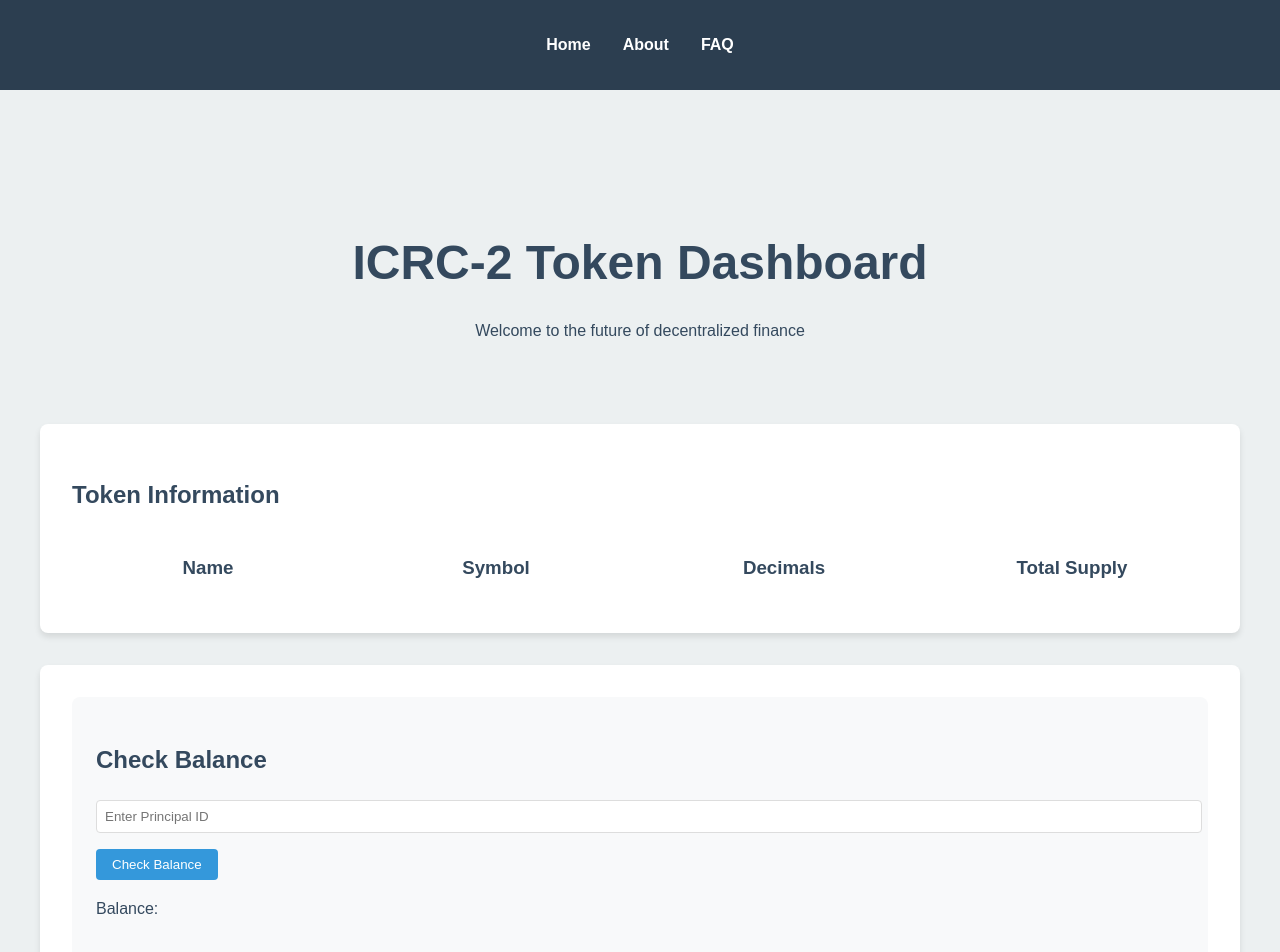
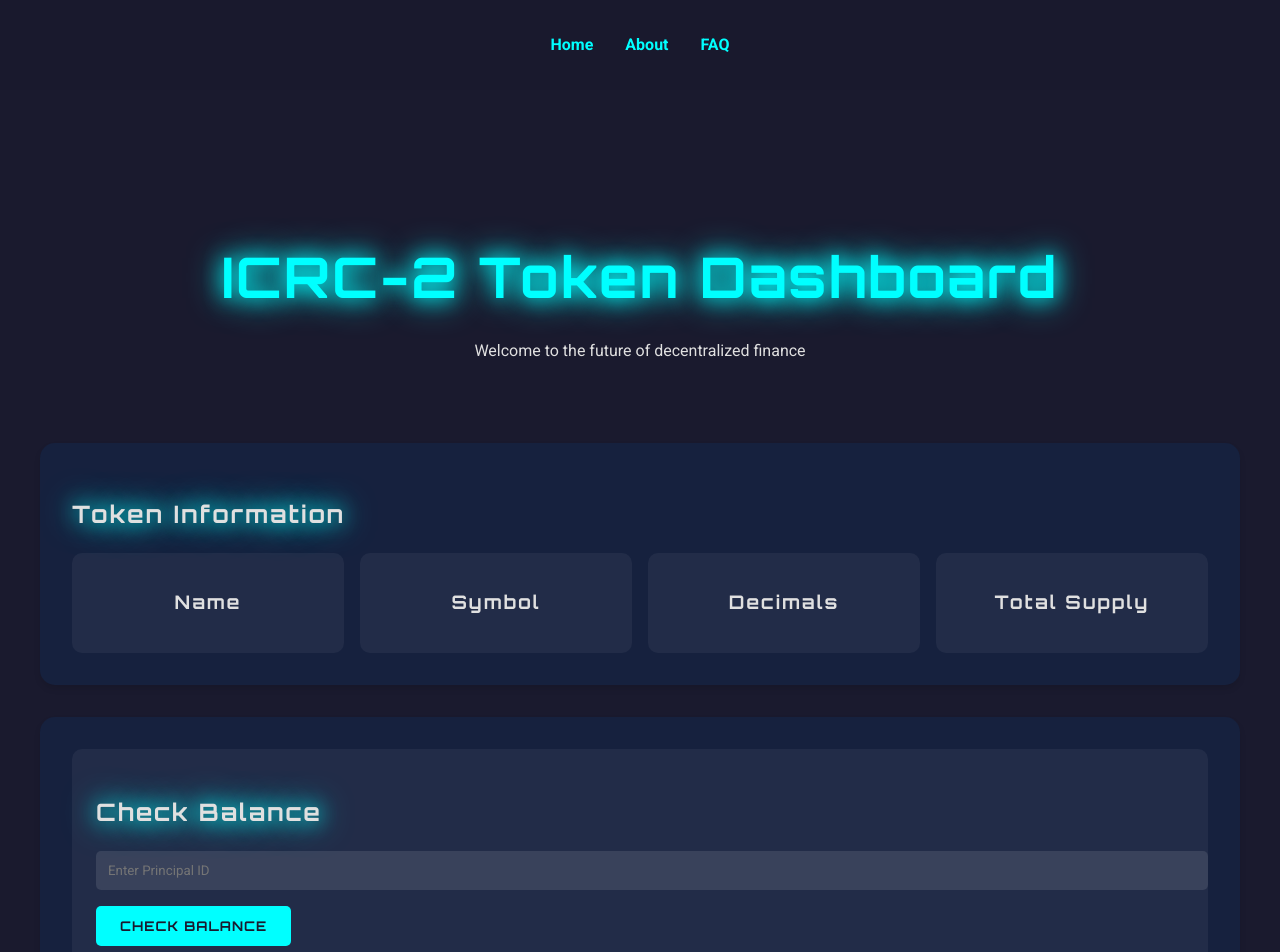
Before and after one commit to Caffeine-Gallery/ledgerloom-019295cd0b51, a website built with Vite: page frontend/index.html in a window 1280 px wide. Shown: the top 952 px of the page. Built offline with nearby package versions, Linux system fonts and the light colour scheme; what @dfinity/agent would draw is missing.

Commit message:
019295d3-ff66-7aa4-b6f0-d0e6ab1d5fd8

```diff
--- a/frontend/index.css
+++ b/frontend/index.css
@@ -1,12 +1,14 @@
 :root {
-    --primary-color: #3498db;
-    --secondary-color: #2c3e50;
-    --background-color: #ecf0f1;
-    --text-color: #34495e;
+    --primary-color: #00ffff;
+    --secondary-color: #8a2be2;
+    --background-color: #1a1a2e;
+    --text-color: #e0e0e0;
+    --card-background: #16213e;
+    --neon-glow: 0 0 10px var(--primary-color);
 }
 
 body {
-    font-family: 'Arial', sans-serif;
+    font-family: 'Roboto', sans-serif;
     line-height: 1.6;
     color: var(--text-color);
     background-color: var(--background-color);
@@ -14,9 +16,18 @@ body {
     padding: 0;
 }
 
+h1, h2, h3 {
+    font-family: 'Orbitron', sans-serif;
+    letter-spacing: 2px;
+}
+
 header {
-    background-color: var(--secondary-color);
+    background-color: rgba(26, 26, 46, 0.8);
+    backdrop-filter: blur(10px);
     padding: 1rem 0;
+    position: sticky;
+    top: 0;
+    z-index: 1000;
 }
 
 nav ul {
@@ -31,9 +42,15 @@ nav ul li {
 }
 
 nav ul li a {
-    color: white;
+    color: var(--primary-color);
     text-decoration: none;
     font-weight: bold;
+    transition: color 0.3s ease;
+}
+
+nav ul li a:hover {
+    color: var(--secondary-color);
+    text-shadow: var(--neon-glow);
 }
 
 main {
@@ -48,16 +65,24 @@ main {
 }
 
 .hero h1 {
-    font-size: 3rem;
+    font-size: 3.5rem;
     margin-bottom: 1rem;
+    color: var(--primary-color);
+    text-shadow: var(--neon-glow);
 }
 
 .token-info, .token-actions, .faq {
-    background-color: white;
-    border-radius: 8px;
+    background-color: var(--card-background);
+    border-radius: 15px;
     padding: 2rem;
     margin-bottom: 2rem;
     box-shadow: 0 4px 6px rgba(0, 0, 0, 0.1);
+    transition: transform 0.3s ease, box-shadow 0.3s ease;
+}
+
+.token-info:hover, .token-actions:hover, .faq:hover {
+    transform: translateY(-5px);
+    box-shadow: 0 6px 12px rgba(0, 255, 255, 0.2);
 }
 
 .info-grid {
@@ -68,48 +93,73 @@ main {
 
 .info-item {
     text-align: center;
+    padding: 1rem;
+    background-color: rgba(255, 255, 255, 0.05);
+    border-radius: 10px;
+    transition: background-color 0.3s ease;
+}
+
+.info-item:hover {
+    background-color: rgba(255, 255, 255, 0.1);
 }
 
 .action-card {
-    background-color: #f8f9fa;
-    border-radius: 8px;
+    background-color: rgba(255, 255, 255, 0.05);
+    border-radius: 10px;
     padding: 1.5rem;
     margin-bottom: 1rem;
 }
 
 input[type="text"], input[type="number"] {
     width: 100%;
-    padding: 0.5rem;
+    padding: 0.75rem;
     margin-bottom: 1rem;
-    border: 1px solid #ddd;
-    border-radius: 4px;
+    border: none;
+    border-radius: 5px;
+    background-color: rgba(255, 255, 255, 0.1);
+    color: var(--text-color);
+    font-family: 'Roboto', sans-serif;
 }
 
 button {
     background-color: var(--primary-color);
-    color: white;
+    color: var(--background-color);
     border: none;
-    padding: 0.5rem 1rem;
-    border-radius: 4px;
+    padding: 0.75rem 1.5rem;
+    border-radius: 5px;
     cursor: pointer;
-    transition: background-color 0.3s;
+    transition: background-color 0.3s, transform 0.2s;
+    font-family: 'Orbitron', sans-serif;
+    font-weight: bold;
+    text-transform: uppercase;
+    letter-spacing: 1px;
 }
 
 button:hover {
-    background-color: #2980b9;
+    background-color: var(--secondary-color);
+    transform: scale(1.05);
 }
 
 .faq-item {
     margin-bottom: 1.5rem;
+    padding: 1rem;
+    background-color: rgba(255, 255, 255, 0.05);
+    border-radius: 10px;
+    transition: background-color 0.3s ease;
+}
+
+.faq-item:hover {
+    background-color: rgba(255, 255, 255, 0.1);
 }
 
 .faq-item h3 {
     margin-bottom: 0.5rem;
+    color: var(--primary-color);
 }
 
 footer {
-    background-color: var(--secondary-color);
-    color: white;
+    background-color: rgba(26, 26, 46, 0.8);
+    color: var(--text-color);
     text-align: center;
     padding: 1rem 0;
     position: relative;
@@ -122,3 +172,19 @@ footer {
         grid-template-columns: 1fr;
     }
 }
+
+@keyframes neon-pulse {
+    0% {
+        text-shadow: 0 0 5px var(--primary-color), 0 0 10px var(--primary-color);
+    }
+    50% {
+        text-shadow: 0 0 20px var(--primary-color), 0 0 35px var(--primary-color);
+    }
+    100% {
+        text-shadow: 0 0 5px var(--primary-color), 0 0 10px var(--primary-color);
+    }
+}
+
+h1, h2 {
+    animation: neon-pulse 2s infinite;
+}
--- a/frontend/index.html
+++ b/frontend/index.html
@@ -5,6 +5,7 @@
     <meta name="viewport" content="width=device-width, initial-scale=1.0">
     <title>ICRC-2 Token Dashboard</title>
     <link rel="stylesheet" href="index.css">
+    <link href="https://fonts.googleapis.com/css2?family=Orbitron:wght@400;700&family=Roboto:wght@300;400;700&display=swap" rel="stylesheet">
 </head>
 <body>
     <header>
```
